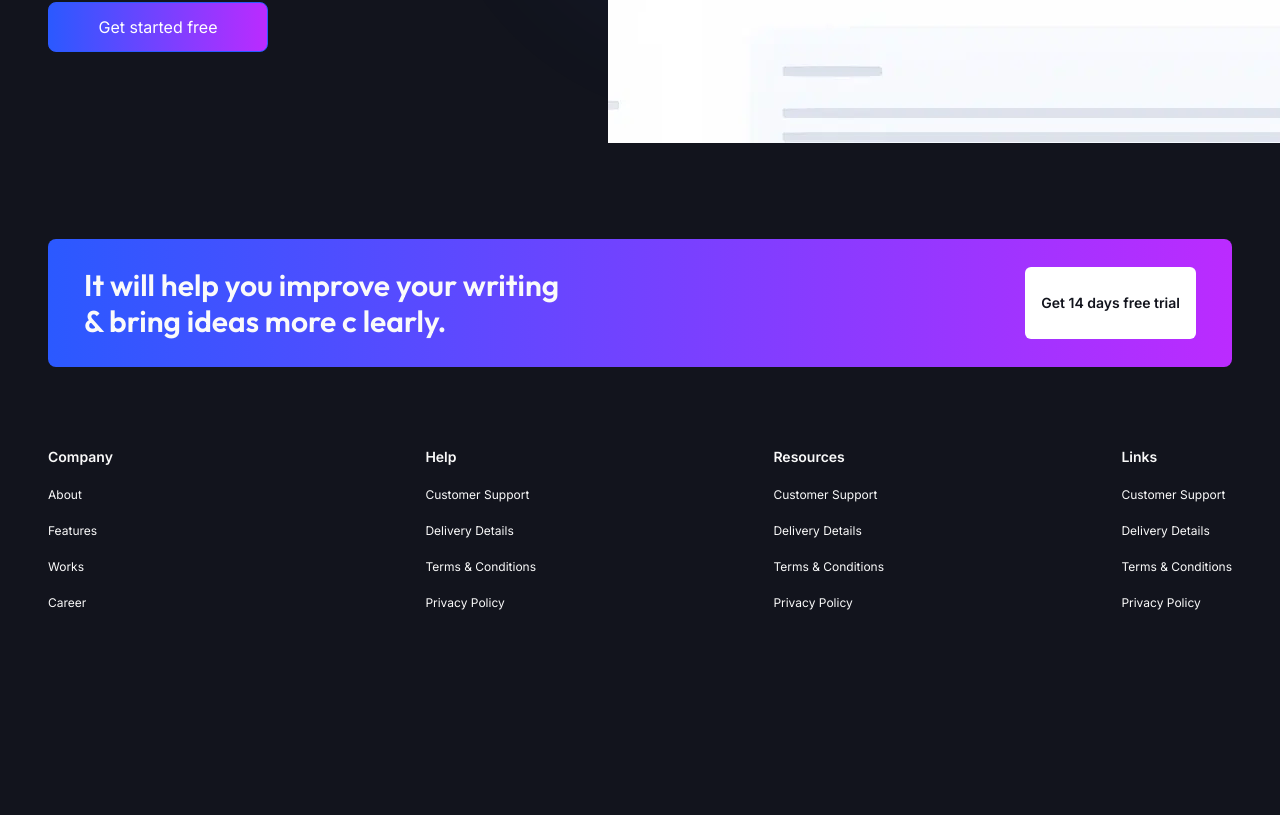
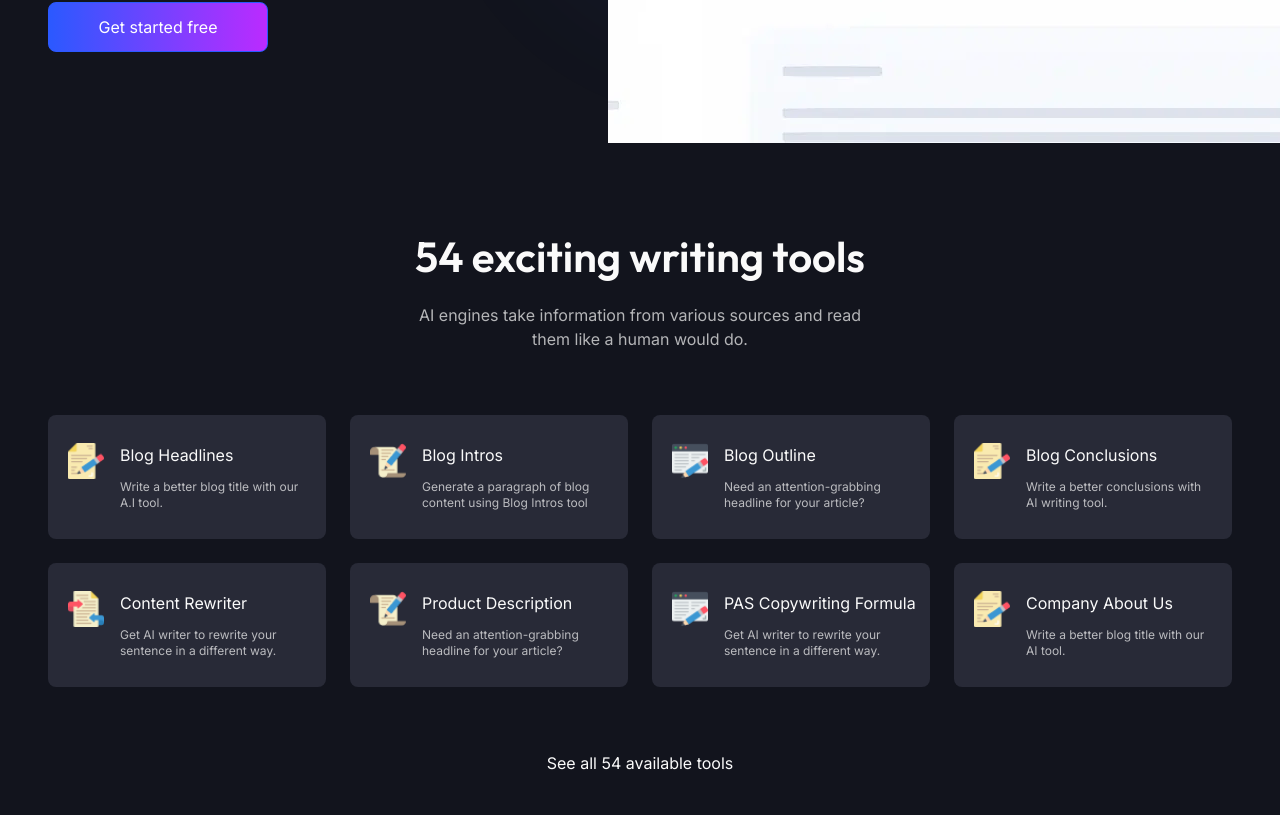
Before and after one commit to cssmh/hotch-potch-home, a Next.js app: page / in a window 1280 px wide. Shown: the part 1965-2780 px from the top of the page. Before the commit the page ends 2632 px from the top, so only its background shows below. Built offline with nearby package versions, Linux system fonts and the light colour scheme.

Commit message:
Tools and card

```diff
--- a/src/app/page.tsx
+++ b/src/app/page.tsx
@@ -1,6 +1,7 @@
 import Banner from "@/components/Banner";
 import Company from "@/components/Company";
 import Content from "@/components/Content";
+import Tools from "@/components/Tools";
 
 export default function Home() {
   return (
@@ -32,6 +33,9 @@ export default function Home() {
           blobStyle="right-[100px] lg:right-[240px] xl:right-[300px] 2xl:right-[400px] -top-5 md:top-0 2xl:top-10 bg-[#366bf215]"
         />
       </div>
+      <div className="border-b border-gray-800">
+        <Tools />
+      </div>
     </main>
   );
 }
--- /dev/null
+++ b/src/components/Tools.tsx
@@ -0,0 +1,22 @@
+import ToolsCard from "./ToolsCard";
+
+
+export default function Tools() {
+  return (
+    <div className="section-padding main-container pb-6 md:pb-8 lg:pb-12 xl:pb-14 flex flex-col gap-8 md:gap-10 lg:gap-12 xl:gap-16">
+      <div className="flex flex-col gap-4 lg:gap-5 xl:gap-7 items-center">
+        <h2 className="sub-heading text-secondary text-center">
+          54 exciting writing tools
+        </h2>
+        <p className="desc-text text-secondary/70 text-center">
+          AI engines take information from various sources and read <br /> them
+          like a human would do.
+        </p>
+      </div>
+      <ToolsCard />
+      <p className="desc-text text-secondary text-center">
+        See all 54 available tools
+      </p>
+    </div>
+  );
+}
--- /dev/null
+++ b/src/components/ToolsCard.tsx
@@ -0,0 +1,25 @@
+import { toolsData } from "@/data";
+import Image from "next/image";
+
+export default function ToolsCard() {
+  return (
+    <div className="grid grid-cols-1 md:grid-cols-2 lg:grid-cols-3 xl:grid-cols-4 gap-4 xl:gap-6">
+      {toolsData.map((tool, idx) => (
+        <div key={idx} className="px-5 py-7 bg-[#282A37] rounded-lg flex gap-4">
+          <Image
+            src={tool.icon}
+            alt={tool.title}
+            width={34}
+            height={34}
+            className="w-9 h-9"
+          />
+
+          <div className="flex flex-col lg:gap-2 xl:gap-3 2xl:gap-3.5">
+            <p className="desc-text text-nowrap text-secondary">{tool.title}</p>
+            <p className="mini-text text-secondary/70">{tool.desc}</p>
+          </div>
+        </div>
+      ))}
+    </div>
+  );
+}
```
